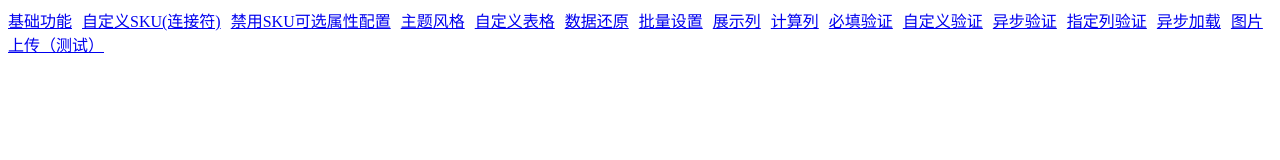
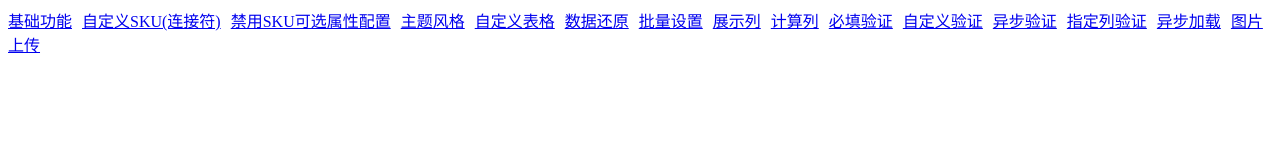
Before and after one commit to hooray/vue-sku-form, a Vue app: page /#/ in a window 1280 px wide. Shown: the top 160 px of the page. Built offline with nearby package versions, Linux system fonts and the light colour scheme.

Commit message:
更新测试代码

```diff
--- a/src/examples/image-upload.vue
+++ b/src/examples/image-upload.vue
@@ -78,7 +78,13 @@ export default {
                             }
                             return isTypeOk && isSizeOk
                         },
-                        onSuccess: res => res.data.path
+                        onSuccess: res => {
+                            // 这里会返回上传结果，提取出图片地址url
+                            console.log(res)
+                            // 模拟返回数据
+                            return 'http://images.lookbi.com/uploads/apply/166/e2e1b23647d67df2655d5e6bed76670c.jpg'
+                            // return res.data.path
+                        }
                     }
                 }
             ],
--- a/src/router/example.js
+++ b/src/router/example.js
@@ -101,7 +101,7 @@ export default [
         path: '/image-upload',
         component: () => import('@/examples/image-upload'),
         meta: {
-            title: '图片上传（测试）'
+            title: '图片上传'
         }
     }
 ]
```
